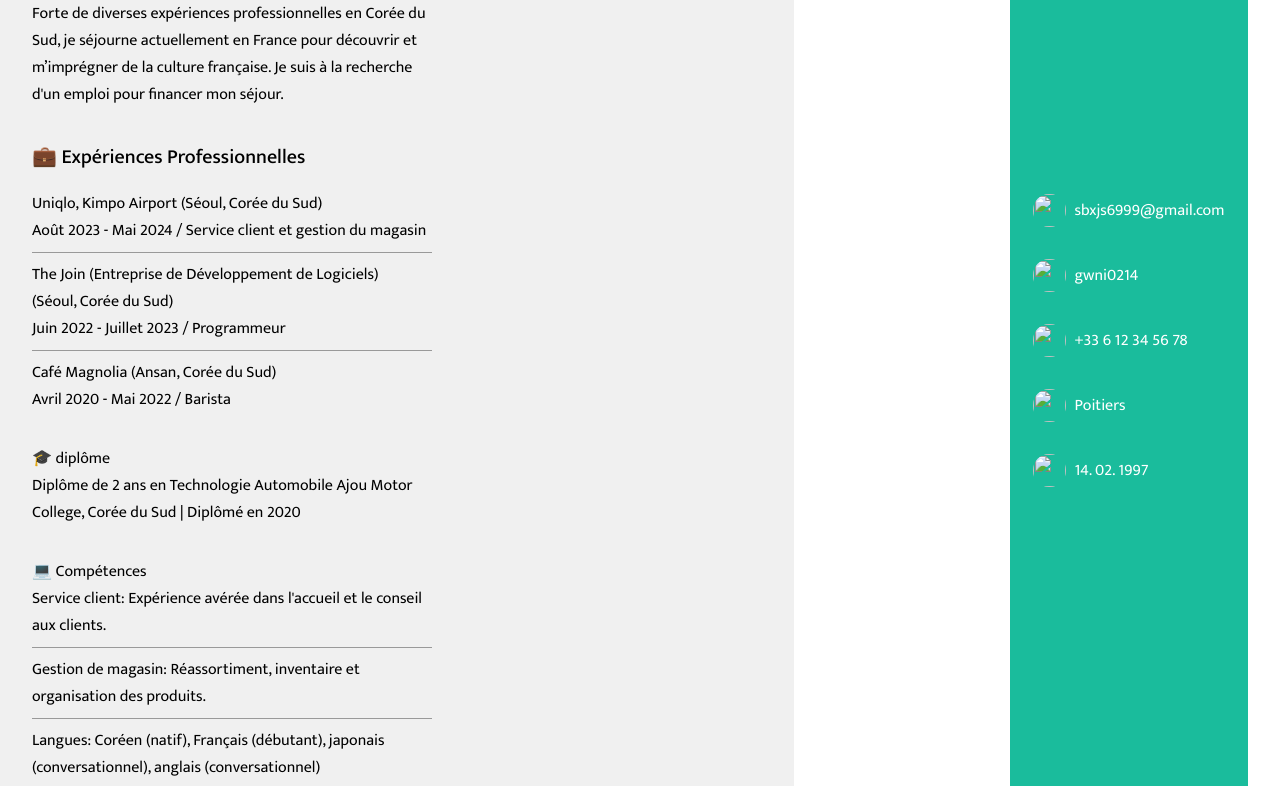
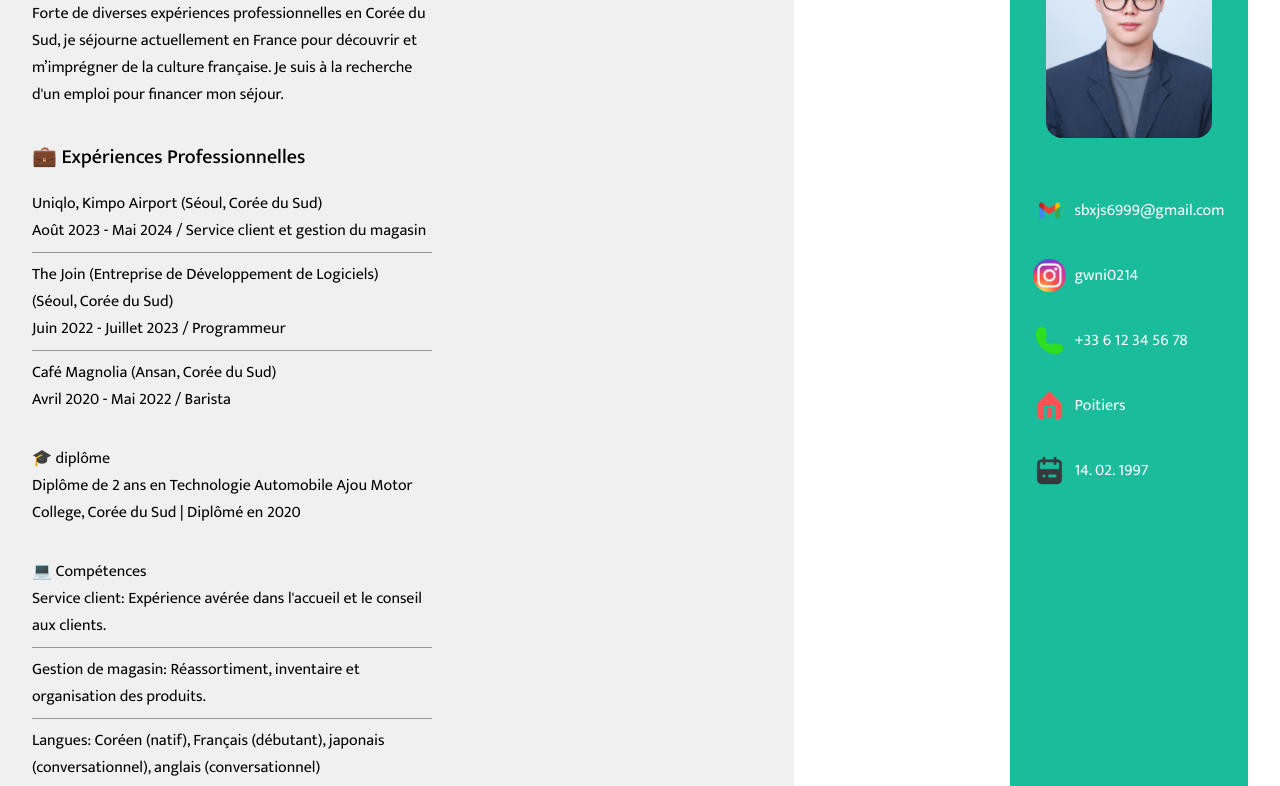
Before and after one commit to gwni0214/2024remind, a plain HTML site: page index.html in a window 1280 px wide. Shown: the part 114-900 px from the top of the page. Drawn offline with Linux system fonts and the light colour scheme; the site is published under a folder, as on GitHub Pages, so addresses that start at the root find nothing.

Commit message:
이미지경로수정

```diff
--- a/index.html
+++ b/index.html
@@ -201,27 +201,27 @@
     <div class="wrap">
         <div class="right_area">
             <div class="pic">
-                <img src="/assets/face.JPG" alt="">
+                <img src="assets/face.JPG" alt="">
             </div>
             <div class="info">
                 <div class="email profile_icon">
-                    <img src="/assets/gmail.png" alt="">
+                    <img src="assets/gmail.png" alt="">
                     <p>sbxjs6999@gmail.com</p>
                 </div>
                 <div class="instagram profile_icon">
-                    <img src="/assets/insta.png" alt="">
+                    <img src="assets/insta.png" alt="">
                     <p>gwni0214</p>
                 </div>
                 <div class="phone profile_icon">
-                    <img src="/assets/phone.png" alt="">
+                    <img src="assets/phone.png" alt="">
                     <p>+33 6 12 34 56 78</p>
                 </div>
                 <div class="home profile_icon">
-                    <img src="/assets/home.png" alt="">
+                    <img src="assets/home.png" alt="">
                     <p>Poitiers</p>
                 </div>
                 <div class="birth profile_icon">
-                    <img src="/assets/cal.png" alt="">
+                    <img src="assets/cal.png" alt="">
                     <p>14. 02. 1997</p>
                 </div>
             </div>
```
